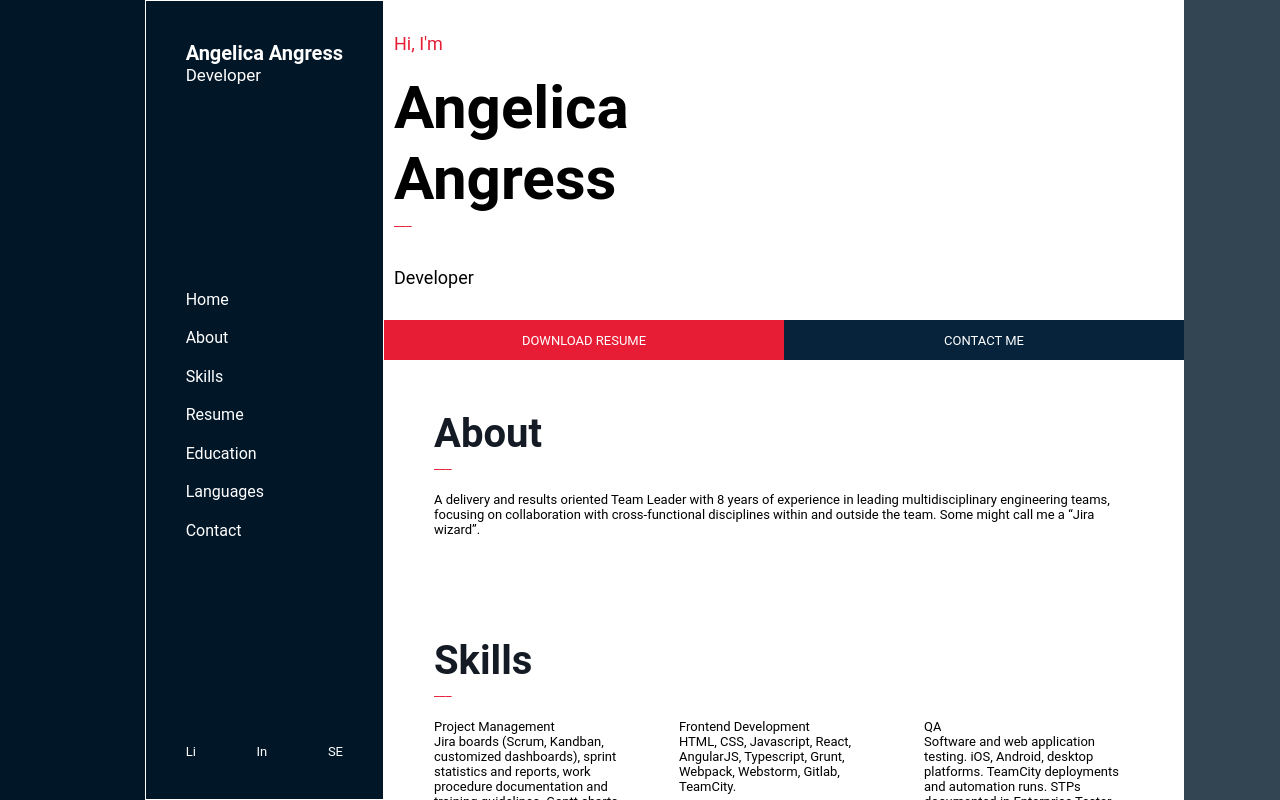
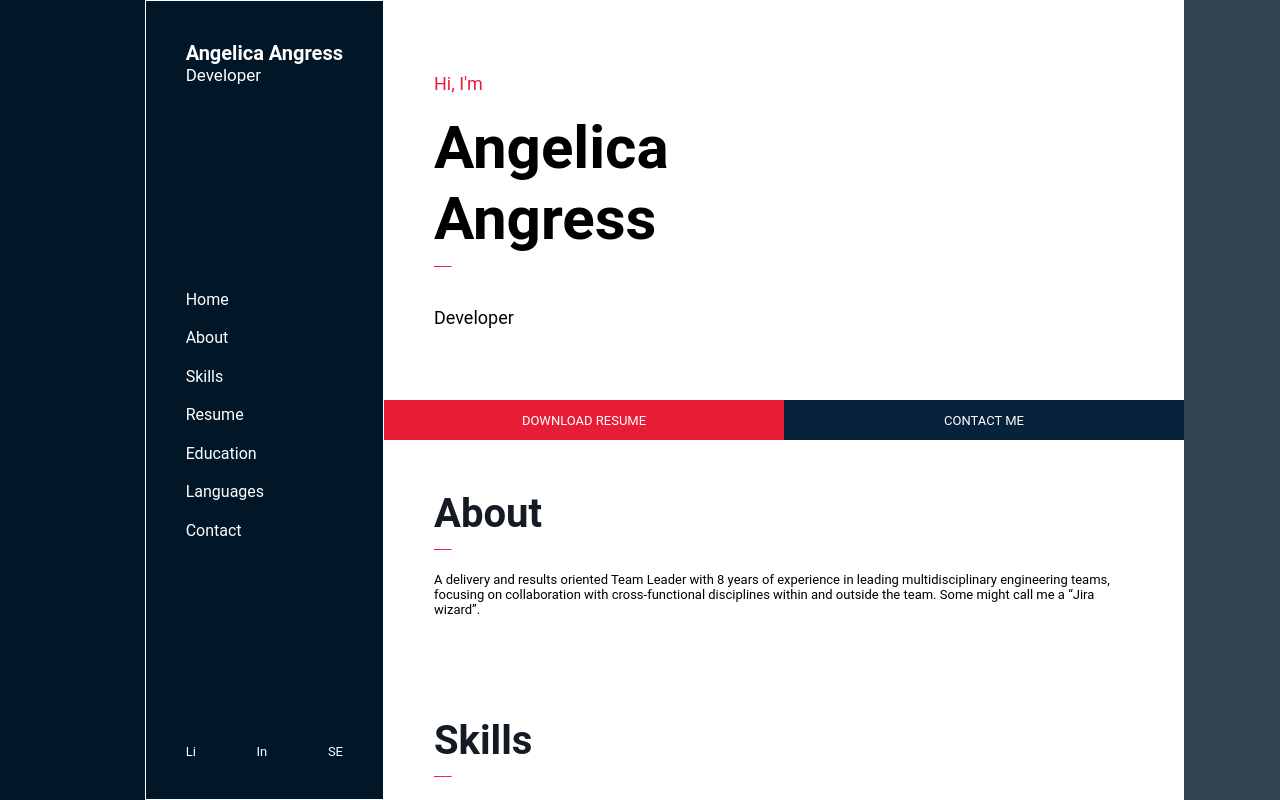
Before and after one commit to Angeleeloo/ProjectPorfolio, a React (Create React App) app: page / in a window 1280 px wide. Shown: the top 800 px of the page. Built offline with nearby package versions, Linux system fonts and the light colour scheme.

Commit message:
Added CV for download

```diff
--- a/src/Components/Education/Education.js
+++ b/src/Components/Education/Education.js
@@ -4,7 +4,7 @@ import {EducationContainer, Date, EducationDesc} from './StyledEducation';
 
 export const Education = () => {
   return (
-    <SectionContainer>
+    <SectionContainer id={'Education'}>
         <SectionTitle>Education</SectionTitle>
         <Separator>___</Separator>
         <EducationContainer>
--- a/src/Components/Home/Home.js
+++ b/src/Components/Home/Home.js
@@ -3,6 +3,10 @@ import {HomeContainer, TopContainer, Text, Name, Profession, DownloadContainer,
 import {Separator} from '../../Components/StyledMainPage.js';
 
 export const Home = () => {
+  const scrollToSection = (section) => {
+    document.getElementById(section).scrollIntoView({behavior: "smooth", block: "start", inline: "center"});
+  };
+
   return (
     <HomeContainer id={'Home'}>
       <TopContainer>
@@ -12,8 +16,8 @@ export const Home = () => {
           <Profession>Developer</Profession>
       </TopContainer>
       <DownloadContainer>
-        <DownloadItem1>DOWNLOAD RESUME</DownloadItem1>
-        <DownloadItem2>CONTACT ME</DownloadItem2>
+        <DownloadItem1 href='./Files/Angelica_Angress_CV.pdf' download>DOWNLOAD RESUME</DownloadItem1>
+        <DownloadItem2 onClick={() => scrollToSection('Contact')}>CONTACT ME</DownloadItem2>
       </DownloadContainer>
     </HomeContainer>
   );
--- a/src/Components/Home/StyledHome.js
+++ b/src/Components/Home/StyledHome.js
@@ -11,7 +11,7 @@ export const TopContainer = styled.div`
   flex-direction: column;
   justify-content: center;
   height: 300px;
-  margin: 10px;
+  margin: 50px;
 `;
 
 export const Text = styled.p`
@@ -36,15 +36,17 @@ export const DownloadContainer = styled.div`
   height: 40px;
 `;
 
-export const DownloadItem1 = styled.div`
+export const DownloadItem1 = styled.a`
   display: flex;
   justify-content: center;
   align-items: center;
   width: 100%;
   color: white;
   background-color: #e71d36;
+  text-decoration: none;
 `;
 
 export const DownloadItem2 = styled(DownloadItem1)`
   background-color: #06233B;
+  cursor: pointer;
 `;
```
Also changed, not shown: 1 other file (tests, documents, lock files or other folders).
